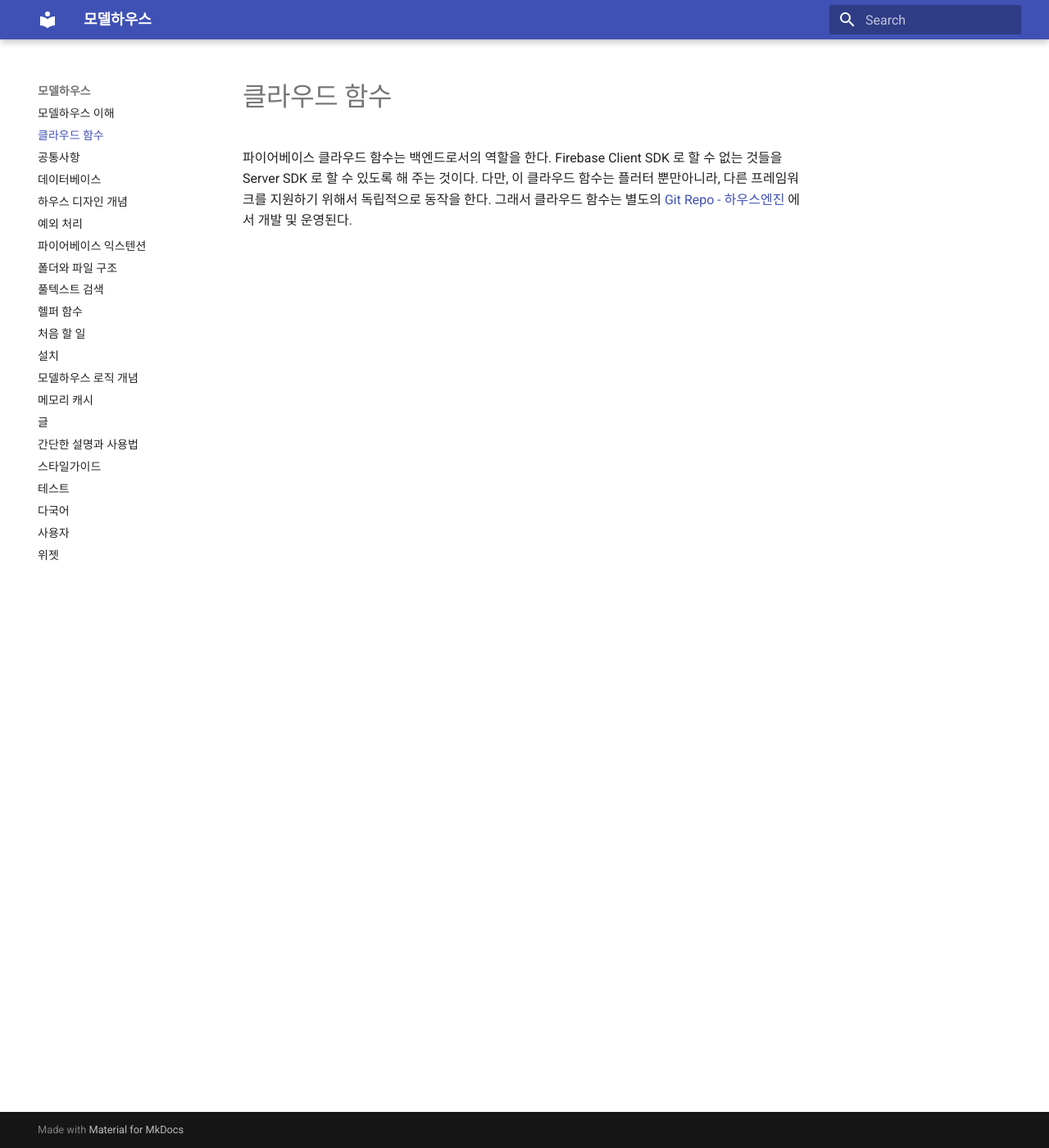
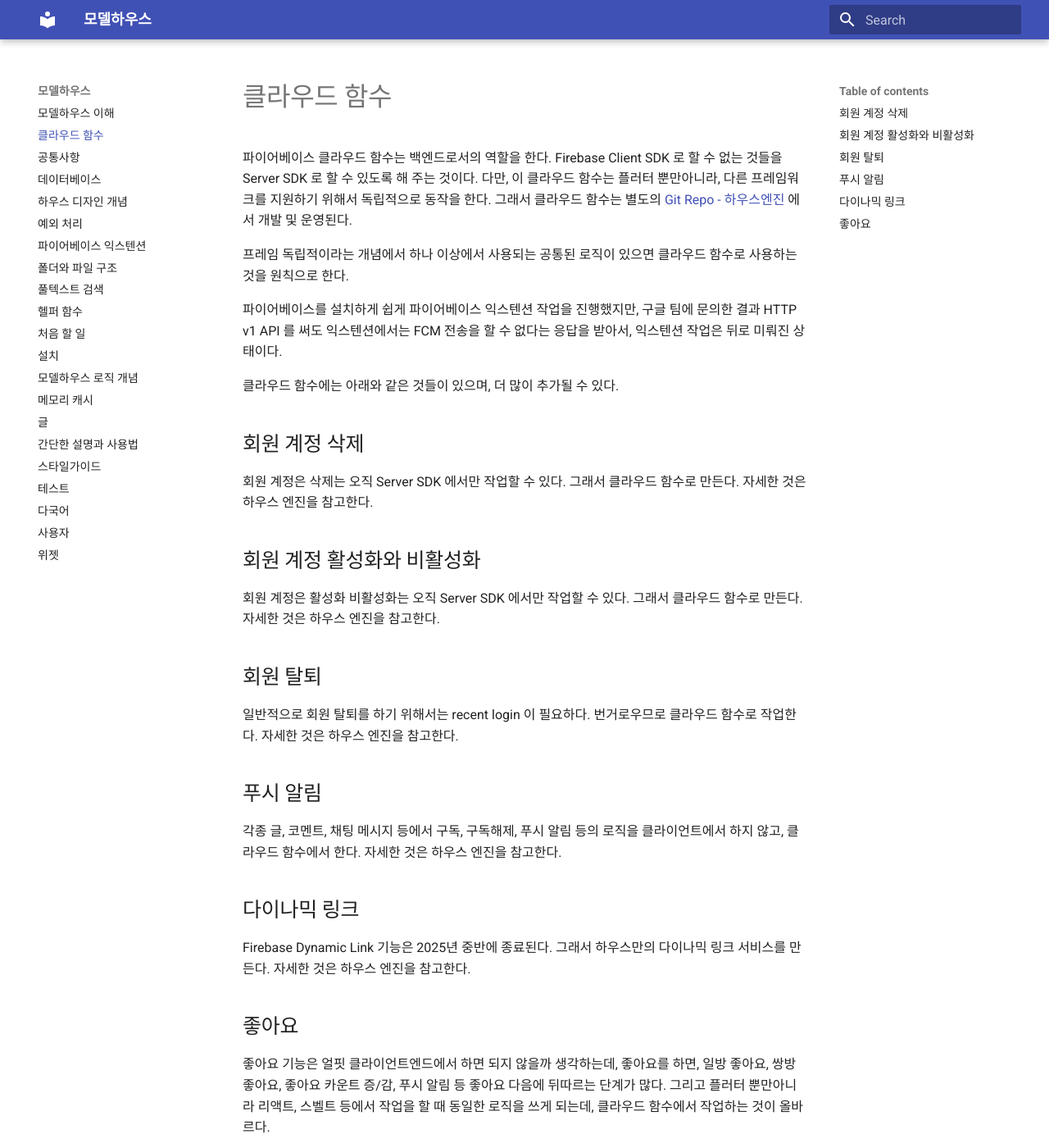
Before and after one commit to withcenterdev5/model_house, an MkDocs documentation site: the page built from docs/cloud_functions.md, in a window 1280 px wide and 1400 px high. Shown: the whole window at 82% size. Built offline with MkDocs 1.6.1 and Material for MkDocs 9.7.7, drawn with Linux system fonts in a browser that asks for light colours.

Commit message:
클라우드 함수 문서 업데이트

```diff
--- a/docs/cloud_functions.md
+++ b/docs/cloud_functions.md
@@ -1,3 +1,44 @@
 # 클라우드 함수
 
 파이어베이스 클라우드 함수는 백엔드로서의 역할을 한다. Firebase Client SDK 로 할 수 없는 것들을 Server SDK 로 할 수 있도록 해 주는 것이다. 다만, 이 클라우드 함수는 플러터 뿐만아니라, 다른 프레임워크를 지원하기 위해서 독립적으로 동작을 한다. 그래서 클라우드 함수는 별도의 [Git Repo - 하우스엔진]() 에서 개발 및 운영된다.
+
+프레임 독립적이라는 개념에서 하나 이상에서 사용되는 공통된 로직이 있으면 클라우드 함수로 사용하는 것을 원칙으로 한다.
+
+파이어베이스를 설치하게 쉽게 파이어베이스 익스텐션 작업을 진행했지만, 구글 팀에 문의한 결과 HTTP v1 API 를 써도 익스텐션에서는 FCM 전송을 할 수 없다는 응답을 받아서, 익스텐션 작업은 뒤로 미뤄진 상태이다.
+
+클라우드 함수에는 아래와 같은 것들이 있으며, 더 많이 추가될 수 있다.
+
+
+
+
+## 회원 계정 삭제
+
+회원 계정은 삭제는 오직 Server SDK 에서만 작업할 수 있다. 그래서 클라우드 함수로 만든다.
+자세한 것은 하우스 엔진을 참고한다.
+
+## 회원 계정 활성화와 비활성화
+
+회원 계정은 활성화 비활성화는 오직 Server SDK 에서만 작업할 수 있다. 그래서 클라우드 함수로 만든다.
+자세한 것은 하우스 엔진을 참고한다.
+
+## 회원 탈퇴
+
+일반적으로 회원 탈퇴를 하기 위해서는 recent login 이 필요하다. 번거로우므로 클라우드 함수로 작업한다.
+자세한 것은 하우스 엔진을 참고한다.
+
+
+## 푸시 알림
+
+각종 글, 코멘트, 채팅 메시지 등에서 구독, 구독해제, 푸시 알림 등의 로직을 클라이언트에서 하지 않고, 클라우드 함수에서 한다.
+자세한 것은 하우스 엔진을 참고한다.
+
+## 다이나믹 링크
+
+Firebase Dynamic Link 기능은 2025년 중반에 종료된다. 그래서 하우스만의 다이나믹 링크 서비스를 만든다.
+자세한 것은 하우스 엔진을 참고한다.
+
+## 좋아요
+
+좋아요 기능은 얼핏 클라이언트엔드에서 하면 되지 않을까 생각하는데, 좋아요를 하면, 일방 좋아요, 쌍방 좋아요, 좋아요 카운트 증/감, 푸시 알림 등 좋아요 다음에 뒤따르는 단계가 많다. 그리고 플러터 뿐만아니라 리액트, 스벨트 등에서 작업을 할 때 동일한 로직을 쓰게 되는데, 클라우드 함수에서 작업하는 것이 올바르다.
+
+자세한 것은 하우스 엔진을 참고한다.
```
